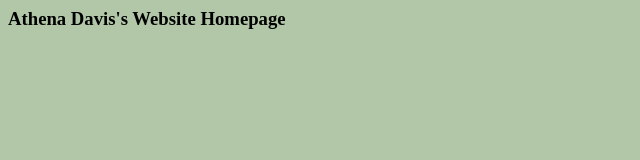
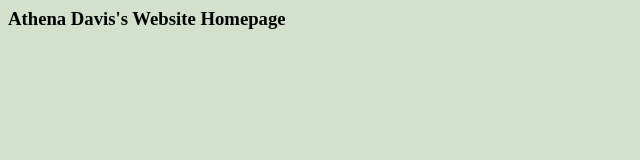
Before and after one commit to WVCS/website-athenadavis3, a plain HTML site: page index.html in a window 1280 px wide. Shown: the whole page, without its empty margins (0-640 px from the left). Drawn offline with Linux system fonts and the light colour scheme.

Commit message:
Update style.css

```diff
--- a/style.css
+++ b/style.css
@@ -1,3 +1,3 @@
 body {
-  background-color: b1c7a7;
+  background-color: d3e0cc;
 }
```
